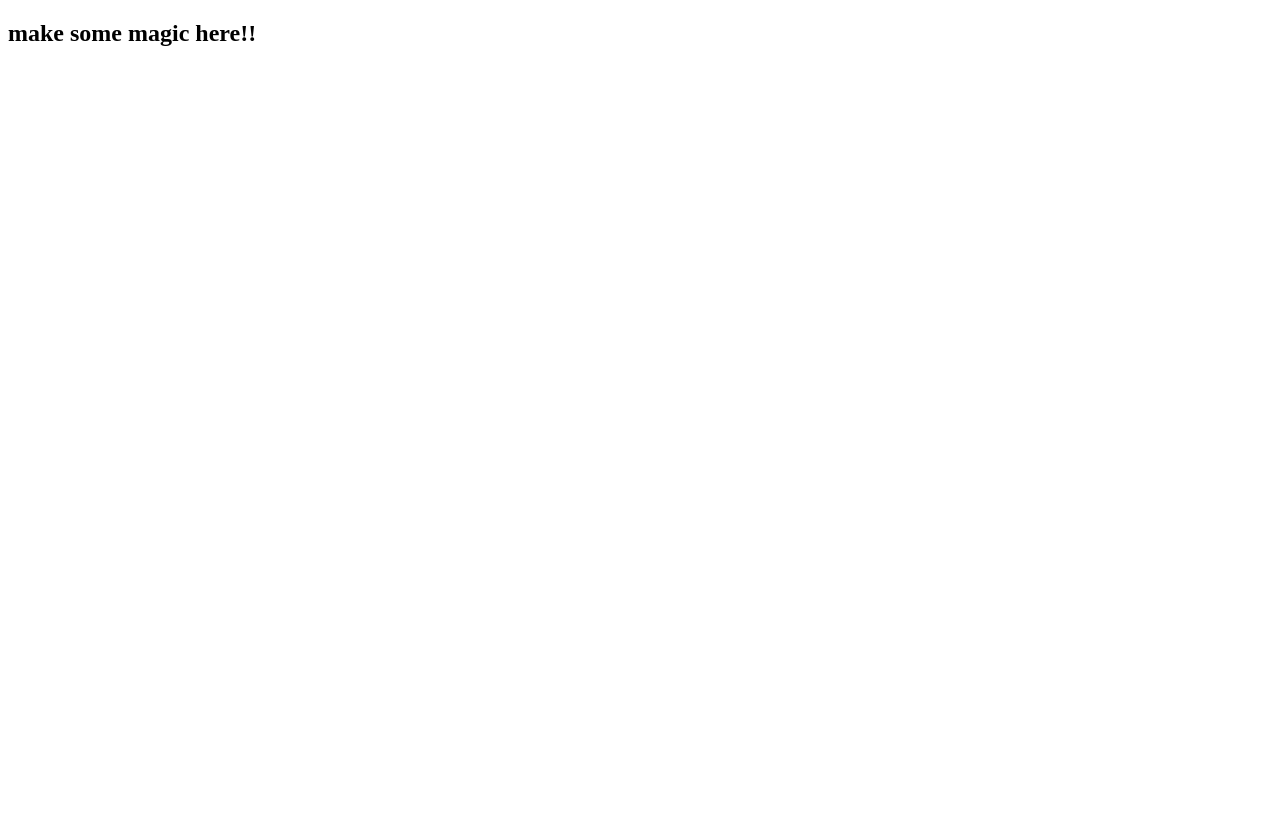
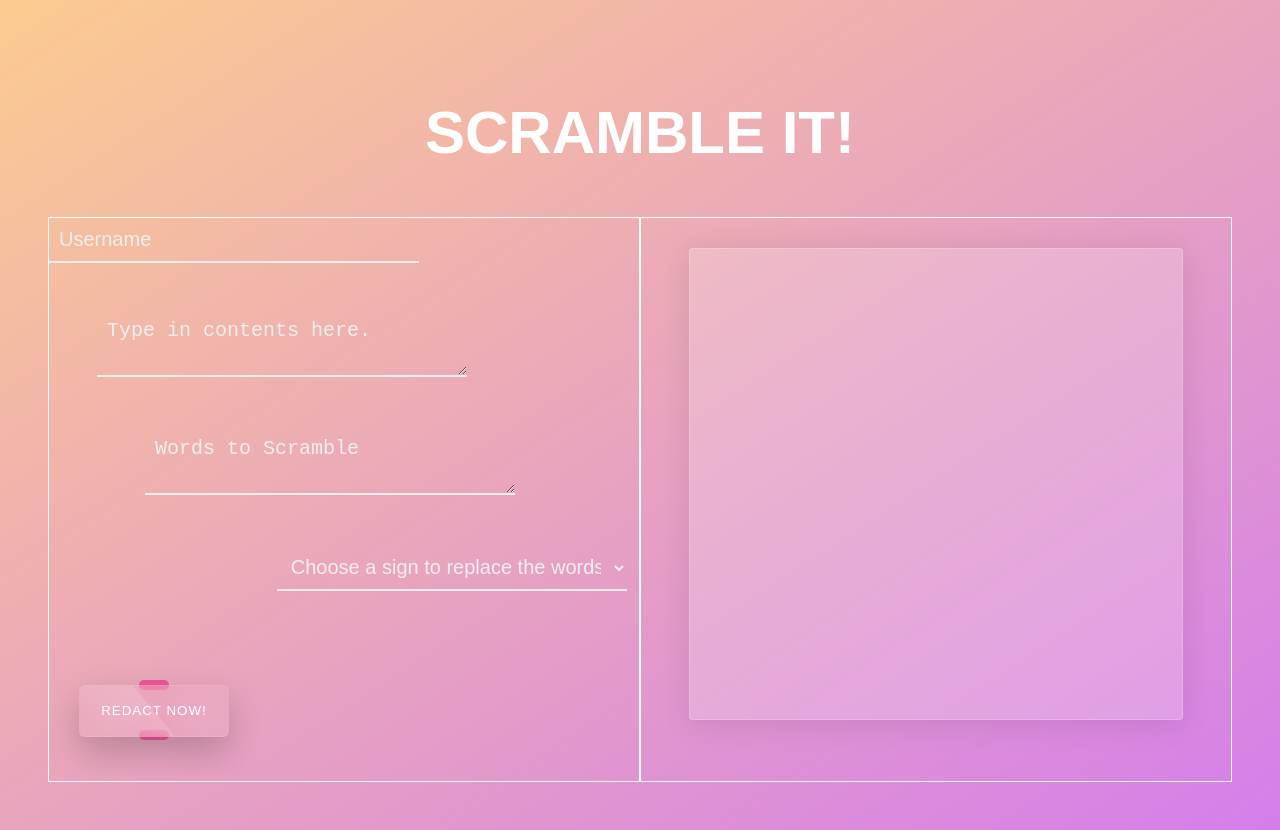
Before and after one commit to ZiraSimon/Scramblers-Redactr, a plain HTML site: page index.html in a window 1280 px wide. Before the commit the page ends 800 px from the top, so only its background shows below. Drawn offline with Linux system fonts and the light colour scheme.

Commit message:
Last commit

```diff
--- a/app.mjs
+++ b/app.mjs
@@ -1,17 +1,80 @@
-function startApp() {
-    // Your entire app should not necessarily be coded inside this
-    // single function (though there's no penalty for that),
-    // so create and use/call additional functions from here
+export default function startApp() {
+  // Your entire app should not necessarily be coded inside this
+  // single function (though there's no penalty for that),
+  // so create and use/call additional functions from here
 
-    // pls remove the below and make some magic in here!
-    console.log('make magic in here!');
+  // pls remove the below and make some magic in here!
+  console.log('make magics in here!');
 
-    const header = document.querySelector('h2');
-    if(header) {
-      header.textContent = 'make some magic here!!';
+  // const header = document.querySelector('h2');
+  // if (header) {
+  //   header.textContent = 'SCRAMBLE IT!!';
+  // }
+};
+
+//function to test for truthfulness of a character
+function grep(array, filt) {
+  var result = [];
+  for (var i = 0, len = array.length; i++ < len;) {
+    var member = array[i] || '';
+    if (filt && (typeof filt === 'Function') ? filt(member) : member) {
+      result.push(member);
     }
-  };
+  }
+  console.log(filt)
+  return result;
+}
 
-  // ======= DO NOT EDIT ============== //
-  export default startApp;
+export function scramble() {
+
+  //get user inputs
+  let username = document.getElementById("username").value;
+  let text = document.getElementById("content").value;
+  let redactedWords = document.getElementById("words").value;
+  let sign = document.getElementById("sign").value;
+
+  //create a custom POSIX character class [:punctuation:], as it's not supported by javascript
+  let punctuation = '\\[' + '\\!' + '\\"' + '\\#' + '\\$' + '\\%' + '\\&' + '\\\'' + '\\(' + '\\)' + '\\*' + '\\+' + '\\,' + '\\\\' + '\\-' + '\\.' + '\\/' + '\\:' + '\\;' + '\\<' + '\\=' + '\\>' + '\\?' + '\\@' + '\\[' + '\\]' + '\\^' + '\\_' + '\\`' + '\\{' + '\\|' + '\\}' + '\\~' + '\\]',
+    //create tokenizer
+    tokenizer = new RegExp('\\s*' + '(' + '\\.{3}' + '|' + '\\w+\\-\\w+' + '|' + '\\w+\'(?:\\w+)?' + '|' + '\\w+' + '|' + '[' + punctuation + ']' + ')');
+  //call the truthfulness function for a given input; filter function omitted since all we need to test for is truthiness
+  let contentArray = grep(text.split(tokenizer));
+  let words2 = grep(redactedWords.split(tokenizer));
+  // console.log(contentArray)
+  // console.log(words2)
+
+  //convert the main text and redacted words to arrays and eliminate case sensitivity
+  let contentArray2 = contentArray.map(element => { return element.toLowerCase(); });
+  let wordArray = words2.map(element => { return element.toLowerCase(); });
+  //check for similar words in each array and return them in another array
+  let wordInText = contentArray2.filter(element => wordArray.includes(element));
+  //remove duplicates from the new array
+  let noDuplicates = new Set(wordInText);
+  wordInText = [...noDuplicates];
+
+
+  // Looks through the text and redacts words
+  let newContentArray = [];
+  for (var word of wordInText) {
+    let wordLength = word.length;
+    for (var index in contentArray) {
+      var textWord = contentArray2[index];
+      if (textWord == word) {
+        contentArray.splice(index, 1, sign.repeat(wordLength))
+      }
+    }
+  }
+  var textWithWordsRedacted = '';
+  contentArray.map(word => textWithWordsRedacted += `${word} `)
+  const result = document.querySelector(".result");
+  result.textContent = textWithWordsRedacted;
+}
+
+
+
+
+
+// ======= DO NOT EDIT ============== //
+
+
   // ======= EEND DO NOT EDIT ========= //
--- a/index.html
+++ b/index.html
@@ -1,19 +1,51 @@
 <!DOCTYPE html>
 <html lang="en">
+
 <head>
-    <meta charset="UTF-8">
-    <meta http-equiv="X-UA-Compatible" content="IE=edge">
-    <meta name="viewport" content="width=device-width, initial-scale=1.0">
-    <title>Name of chosen challenge</title>
+  <meta charset="UTF-8">
+  <meta http-equiv="X-UA-Compatible" content="IE=edge">
+  <meta name="viewport" content="width=device-width, initial-scale=1.0">
+  <link rel="stylesheet" href="style.css">
+  <title>Scramble it</title>
 
-    <link rel="stylesheet" href="style.css">
 </head>
+
 <body>
+  <header class="header">
+    <h2>SCRAMBLE IT!</h2>
+  </header>
+  <section class="custom-section">
+    <div class="form-section full-screen">
+      <form id="form" onsubmit="scramble()">
+        <input type="text" value="" placeholder="Username" id="username" required>
+        <p><span class="hidden">---------</span><textarea type="text" id="content" value="" required
+            placeholder="Type in contents here."></textarea> </p>
+        <p><span class="hidden">------------------</span><textarea type="text" id="words" value="" required
+            placeholder="Words to Scramble"></textarea></p>
+        <p><span class="hidden">------------------------------------------</span>
+          <select name="sign" id="sign" required>
+            <option value="">Choose a sign to replace the words with</option>
+            <option value=".">.</option>
+            <option value="?">?</option>
+            <option value="#">#</option>
+            <option value="*">*</option>
+          </select>
+        </p>
 
-    <h2>make some magic here!!</h2>
+        <p><span class="hidden">---------------------------------------------------------------------------------</span>
+          <button class="btn" type="button" id="button"><span href="#">Redact Now!</span></button>
+        </p>
 
-    <!-- // ============= EEND DO NOT EDIT ============== // -->
-    <script src="index.mjs" type="module"></script>
-    <!-- // ============= EEND DO NOT EDIT ============== // -->
+      </form>
+    </div>
+    <div class="full-screen padded">
+      <div class="result">
+
+      </div>
+    </div>
+  </section>
+
+  <script src="index.mjs" type="module"></script>
 </body>
+
 </html>
--- a/index.mjs
+++ b/index.mjs
@@ -1,3 +1,5 @@
-import startApp from './app.mjs';
+import startApp, { scramble } from './app.mjs';
 
-document.addEventListener('DOMContentLoaded', startApp);
+
+document.addEventListener('DOMContentLoaded', startApp, scramble);
+document.getElementById('button').addEventListener('click', scramble, true);
--- a/style.css
+++ b/style.css
@@ -0,0 +1,191 @@
+html {
+    min-height: 100%;
+}
+body{
+    background-image: linear-gradient(to bottom right, rgba(252, 203, 144, 1), rgba(213, 126, 235, 1));
+    padding: 40px;
+}
+div{
+  border: 1px solid white;
+}
+.header{
+    width:100%;
+    text-align: center;
+}
+.header h2{
+    color: white;
+    font-size: 60px ;
+    font-family: 'Mochiy Pop One', sans-serif;
+
+}
+.mask-custom {
+    background: rgba(24, 24, 16, .2);
+    border-radius: 10px;
+    backdrop-filter: blur(15px);
+    border: 2px solid rgba(255, 255, 255, 0.05);
+    background-clip: padding-box;
+    box-shadow: 10px 10px 10px rgba(46, 54, 68, 0.03);
+    min-height: 300px;
+    }
+input,textarea, select{
+    padding: 10px;
+    width: 350px;
+    margin-bottom: 30px;
+    background: transparent;
+    border: none;
+    border-bottom: 2px solid #eee;
+    color: #eee;
+    font-size: 20px;
+    }
+input,textarea, select:focus {
+    outline: none !important;
+    }
+input::placeholder {
+    color: #eee;
+    font-size: 20px;
+    }
+textarea::placeholder {
+    color: #eee;
+    font-size: 20px;
+    }
+
+.result{
+  padding: 10px;
+    width: 350px;
+    margin-bottom: 30px;
+    background: transparent;
+    border: none;
+    border-bottom: 2px;
+    color: #eee;
+    font-size: 20px;
+}
+
+.hidden{
+    visibility: hidden;
+}
+.btn {
+    position: relative;
+    display: inline-block;
+    border: none;
+    border-radius: 50px;
+    background: none;
+    padding: 25px 75px;
+    margin: 30px;
+  }
+
+  .btn span {
+    position: absolute;
+    left: 0;
+    top: 0;
+    width: 100%;
+    height: 100%;
+    display: flex;
+    justify-content: center;
+    align-items: center;
+    background: rgba(255, 255, 255, .05);
+    box-shadow: 0 15px 35px rgba(0, 0, 0, .2);
+    border-top: 1px solid rgba(255, 255, 255, .1);
+    border-bottom: 1px solid rgba(255, 255, 255, .1);
+    border-radius: 6px;
+    color: #fff;
+    z-index: 1;
+    font-weight: 400;
+    letter-spacing: 1px;
+    text-decoration: none;
+    overflow: hidden;
+    text-transform: uppercase;
+    transition: all .3s ease-in-out;
+    backdrop-filter: blur(15px)
+  }
+
+  .btn:hover span {
+    letter-spacing: 3px;
+  }
+
+  .btn span::before {
+    content: '';
+    position: absolute;
+    left: 0;
+    top: 0;
+    width: 50%;
+    height: 100%;
+    background:
+      linear-gradient(to left, rgba(255, 255, 255, .15), transparent);
+    transform: skewX(40deg) translateX(0);
+    transition: all .5s ease-out;
+  }
+
+  .btn:hover span::before {
+    transform: skewX(40deg) translateX(200%);
+  }
+
+  .btn::before,
+  .btn::after {
+    content: '';
+    position: absolute;
+    left: 50%;
+    transform: translateX(-50%);
+    width: 30px;
+    height: 10px;
+    border-radius: 6px;
+    background: rgb(237, 87, 152);
+    transition: all .4s ease-in-out;
+    transition-delay: 0s;
+  }
+
+  .btn::before {
+    bottom: -5px;
+  }
+
+  .btn::after {
+    top: -5px;
+  }
+
+  .btn:hover::before,
+  .btn:hover::after{
+    height: 50%;
+    width: 80%;
+    border-radius: 30px;
+    transition-delay: .3s;
+  }
+
+  .btn:hover::before {
+    bottom: 0;
+  }
+
+  .btn:hover::after {
+    top: 0;
+  }
+
+  .btn:nth-child(1)::before,
+  .btn:nth-child(1)::after {
+    background: #ff7979;
+    box-shadow:
+      0 0 5px #ff7979,
+      0 0 15px #ff7979,
+      0 0 30px #ff7979,
+      0 0 60px #ff7979
+  }
+  .custom-section{
+    display: flex;
+  }
+  .full-screen{
+    width: 100%;
+  }
+  .result{
+    width: 80%;
+    height: 80%;
+    /* From https://css.glass */
+    background: rgba(255, 255, 255, .2);
+    border-radius: 4px;
+    box-shadow: 0 4px 30px rgba(0, 0, 0, 0.1);
+    backdrop-filter: blur(3.4px);
+    -webkit-backdrop-filter: blur(3.4px);
+    border: 1px solid rgba(255, 255, 255, .2);
+
+  }
+  .padded{
+    display: flex;
+    justify-content: center;
+    align-items: center;
+  }
```
Also changed, not shown: 3 other files.
